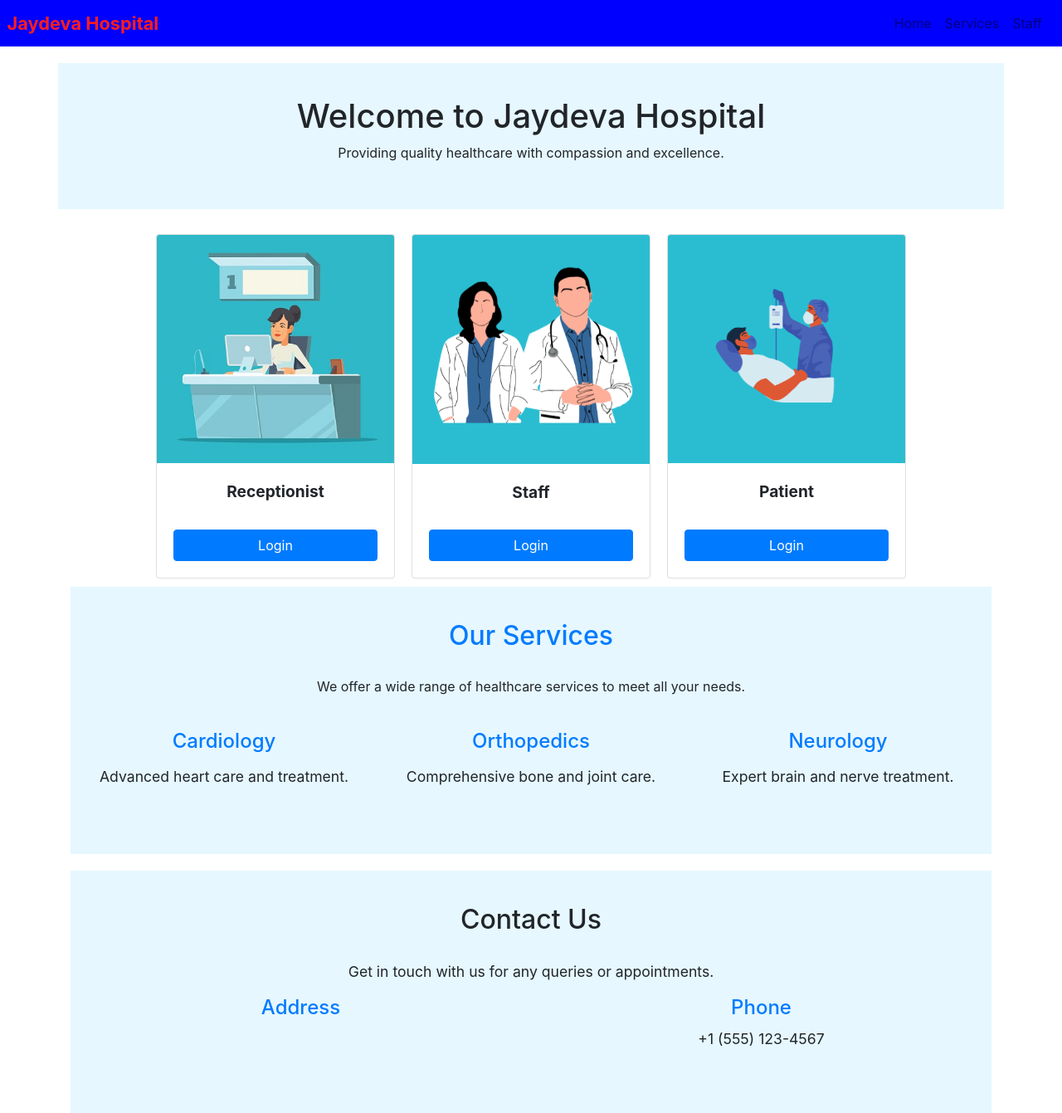
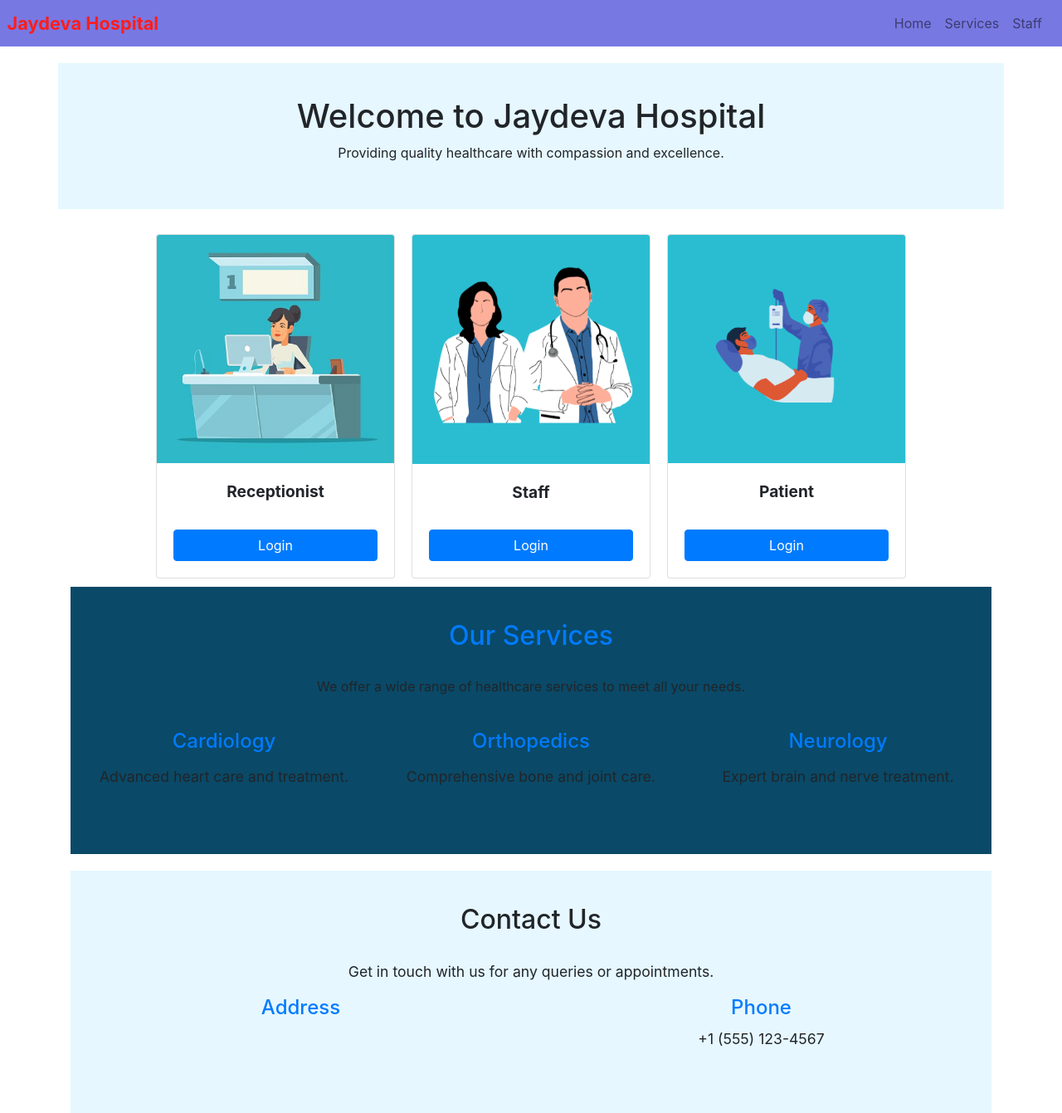
Before and after one commit to dhruva-star88/Code-pulse1, a Django app: page / in a window 1280 px wide. Shown: the whole page at 83% size. Run offline with Django 4.2, Linux system fonts and the light colour scheme; some libraries are stand-ins or nearby versions.

Commit message:
color change

```diff
--- a/static/styles.css
+++ b/static/styles.css
@@ -327,7 +327,7 @@ body {
   }
 
   .services-section {
-    background-color: #e6f7ff;
+    background-color: #0a4967;
     margin-bottom: 20px;
     padding: 40px 0;
   }
@@ -356,7 +356,7 @@ body {
 
   .navbar {
     margin-bottom: 20px;
-    background-color: blue;
+    background-color: rgb(120, 120, 227);
   }
 
   /* Navbar Styling */
```
Also changed, not shown: db.sqlite3.
